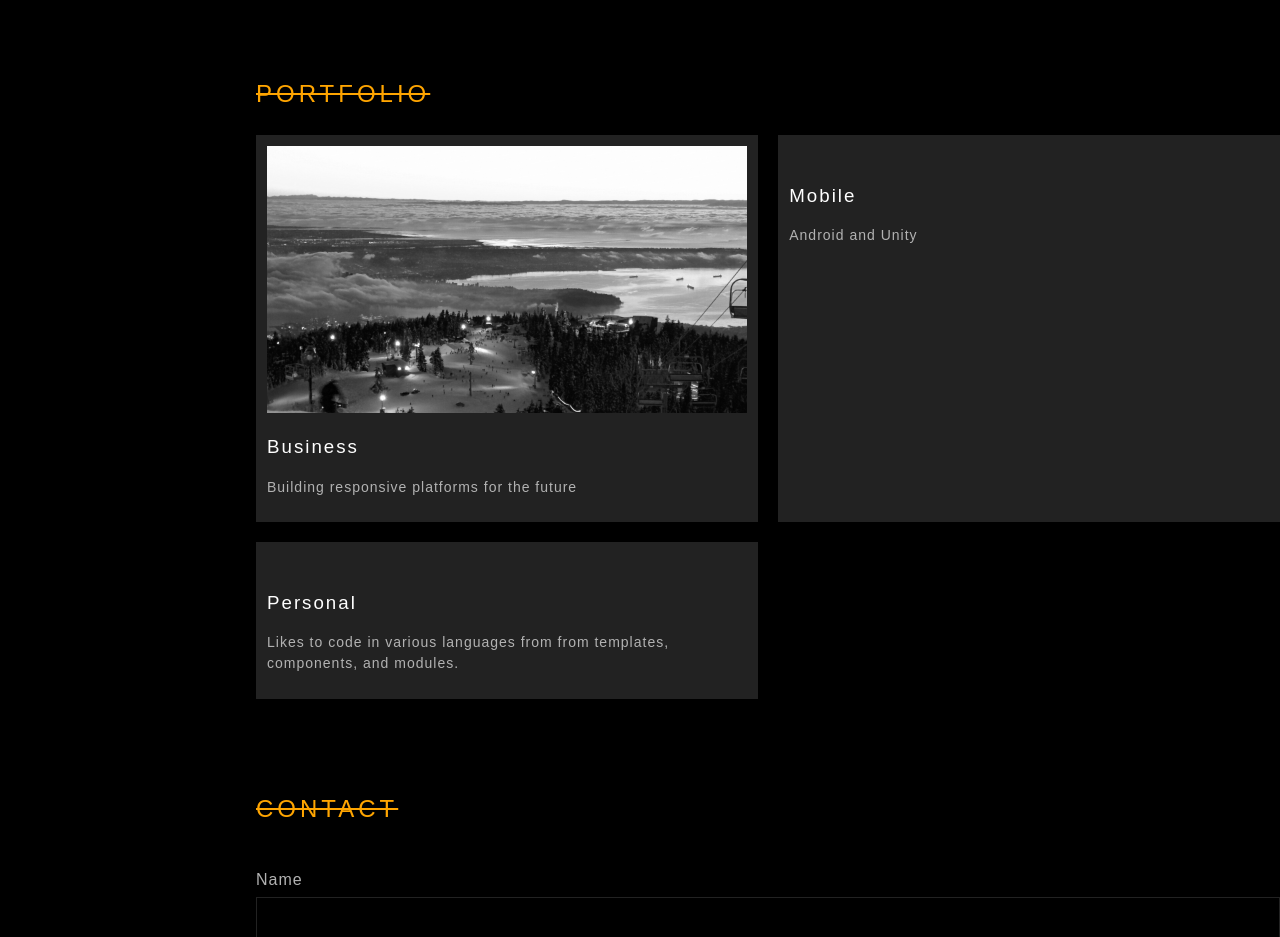
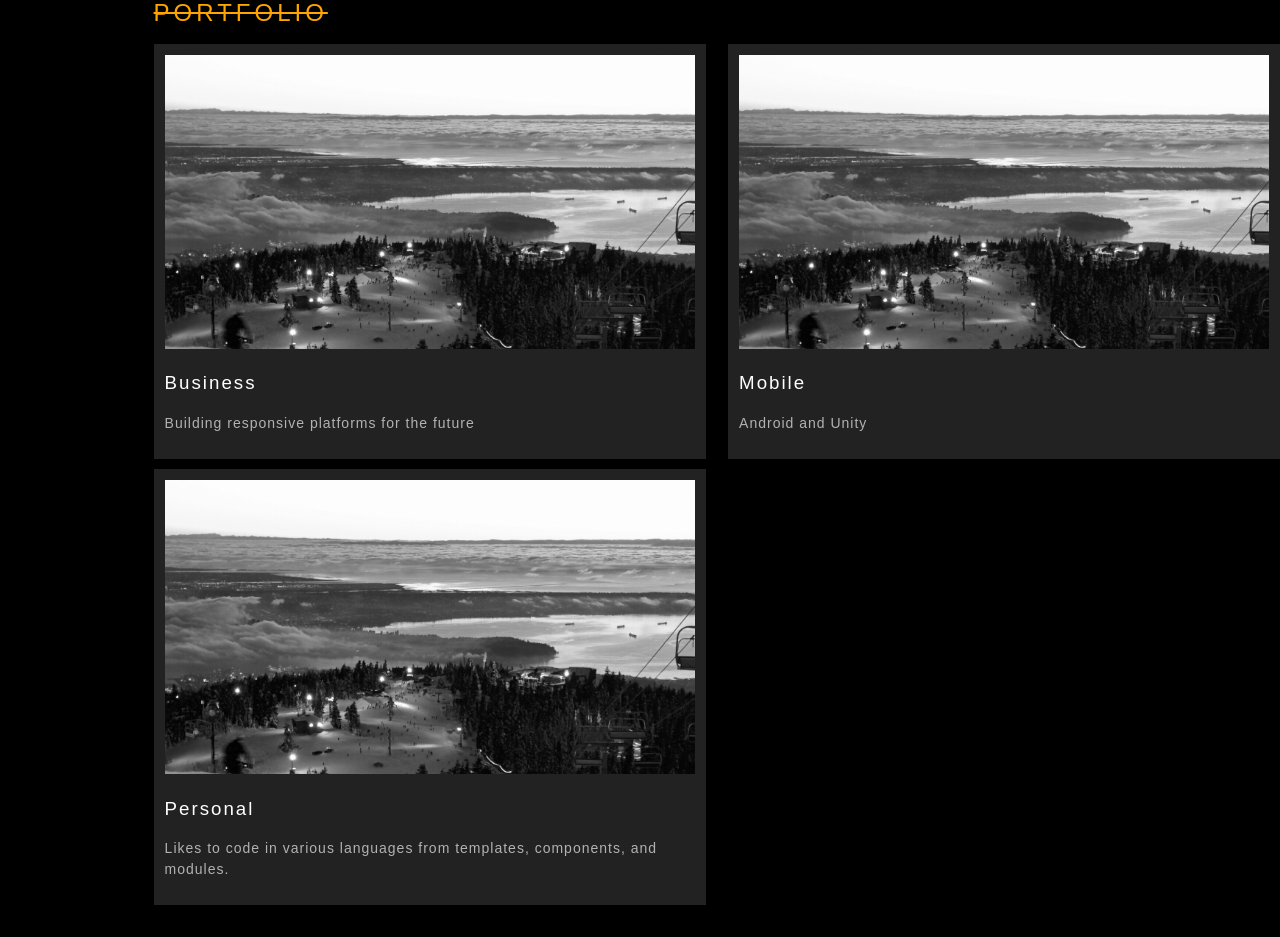
Before and after one commit to GitMikeZ/SPA, a plain HTML site: page index.html in a window 1280 px wide. Shown: the part 1455-2392 px from the top of the page. Drawn offline with nearby package versions, Linux system fonts and the light colour scheme.

Commit message:
Portfolio and Aside img update

```diff
--- a/css/style.css
+++ b/css/style.css
@@ -95,7 +95,7 @@ aside nav a:nth-child(2):hover {
 main {
     max-width: 980px;
     background: #000;
-    margin-left: 20%;
+    margin-left: 18%;
     padding: 12px 50px 12px 50px;
 }
 
@@ -125,7 +125,7 @@ header h5 {
     line-height: 1.3em;
     letter-spacing: 1px;
     font-weight: 300;
-    margin-left: 20%;
+    margin-left: 12%;
 }
 
 .about h2,
@@ -135,7 +135,7 @@ header h5 {
     text-transform: uppercase;
     text-decoration: line-through;
     padding-bottom: 10px;
-    margin: 100px 0 0 0;
+    margin: 80px 0 0 0;
     letter-spacing: 4px;
 }
 
@@ -198,7 +198,7 @@ header h5 {
     display: -ms-flexbox;
     display: flex;
     justify-content: space-between;
-    margin: 20px 0;
+    margin: 10px 0;
     -webkit-flex-pack: justify;
 }
 
--- a/index.html
+++ b/index.html
@@ -11,7 +11,7 @@
 <body>
     <aside>
     <nav>
-        <img src="images/grouse.jpg" alt="">
+        <img src="images/lamp.jpg" alt="">
         <a href="#home"><i class="material-icons md-36">Home</i>
         <p>Home</p>
         </a>
@@ -40,9 +40,8 @@
         </header>
     </main>
     <section class="about" id="about">
-        <h2>About me</h2>
+        <h2>About</h2>
         <p>
-            <span>Hello friends, I'm Michael</span>
             Developer and STEMer, values opportunities,
             and Vancouverite. Cobra chipmunk and christmas spirit man.
         </p>
@@ -83,7 +82,7 @@
                 </p>
             </div>
             <div class="col">
-                <img src="" alt="">
+                <img src="images/grouse.jpg" alt="">
                 <h3>Mobile</h3>
                 <p>
                     Android and Unity
@@ -92,10 +91,10 @@
         </div>
         <div class="row-halves">
             <div class="col">
-                <img src="" alt="">
+                <img src="images/grouse.jpg" alt="">
                 <h3>Personal</h3>
                 <p>
-                    Likes to code in various languages from from templates, components, and modules.
+                    Likes to code in various languages from templates, components, and modules.
                 </p>
             </div>
         </div>
```
Also changed, not shown: images/lamp.jpg (added).
